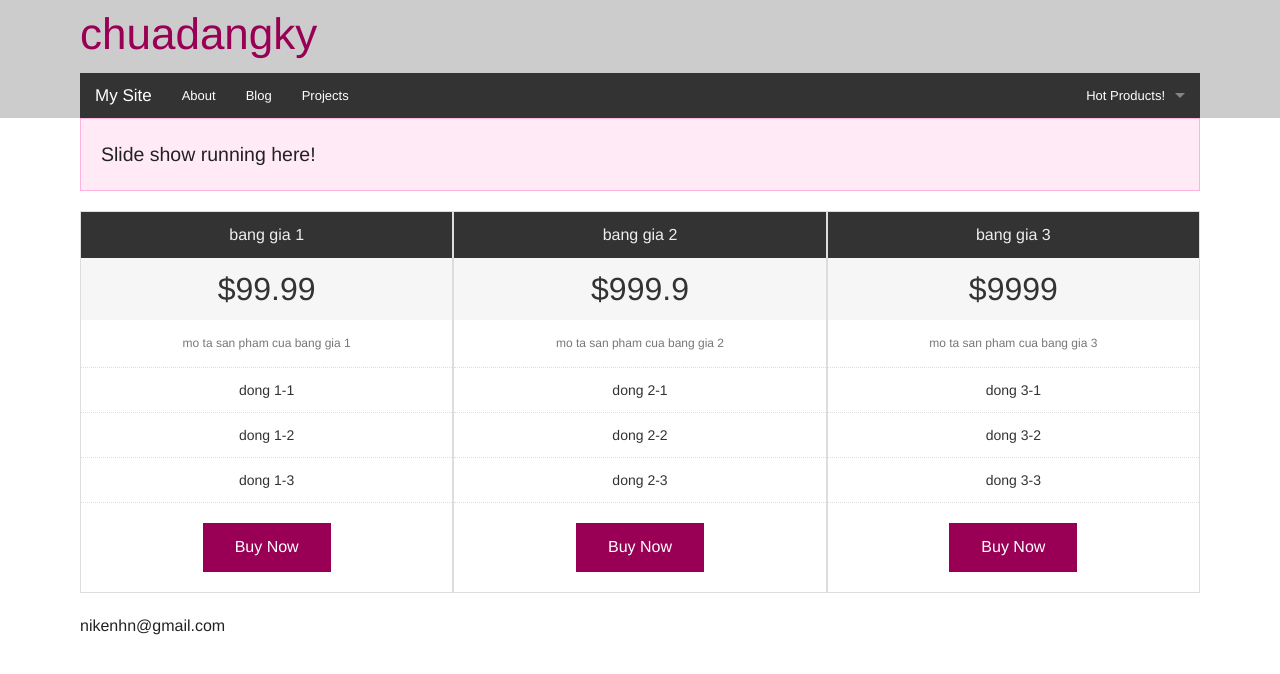
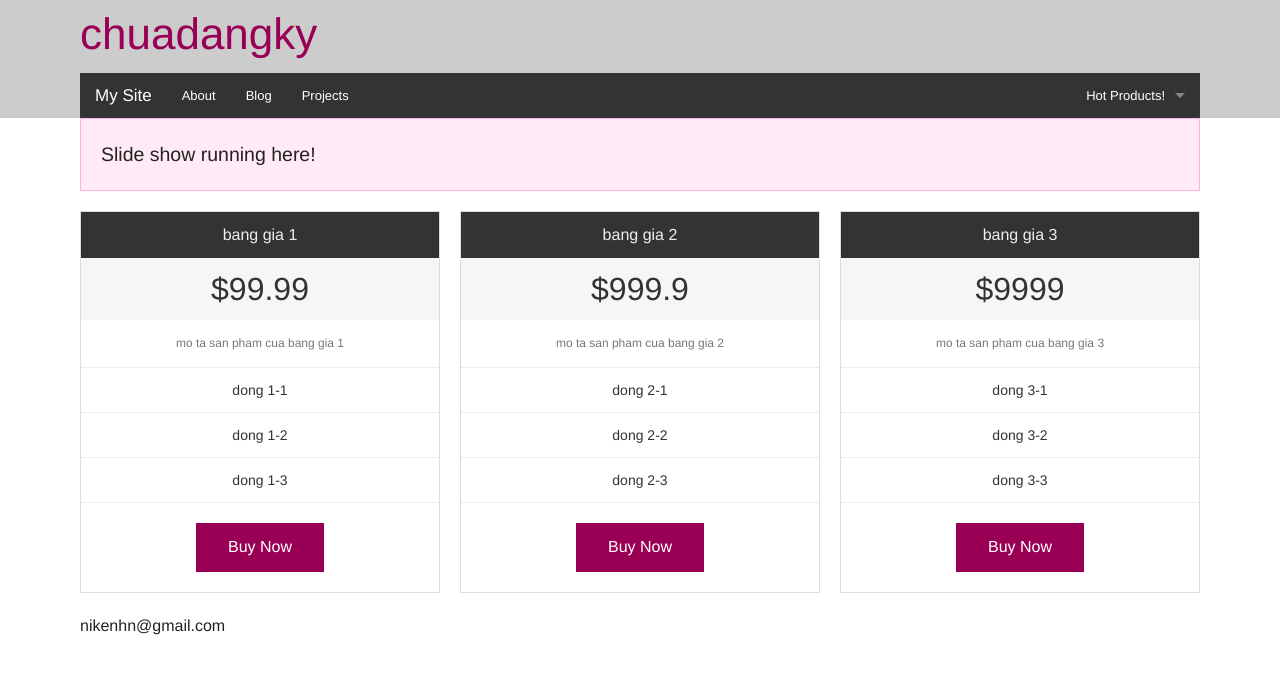
Before and after one commit to novakid/chuadangky, a Jekyll site: the page built from index.html, in a window 1280 px wide. Shown: the top 674 px of the page. Built offline with Jekyll 4.4.1, drawn with Linux system fonts in a browser that asks for light colours.

Commit message:
Update table-price.html

```diff
--- a/_includes/table-price.html
+++ b/_includes/table-price.html
@@ -1,10 +1,8 @@
 <div class="row">
-<div class="columns">
 
   <!-- ===================================================price ======================== -->
   {% for price in site.data.table-price %}
   <div class="medium-4 columns">
-  <div class="row">
 
       <ul class="pricing-table">
         <li class="title">{{ price.name }}</li>
@@ -17,8 +15,6 @@
       </ul>
 
   </div>
-  </div>
   {% endfor %}
 
 </div>
-</div>
```
